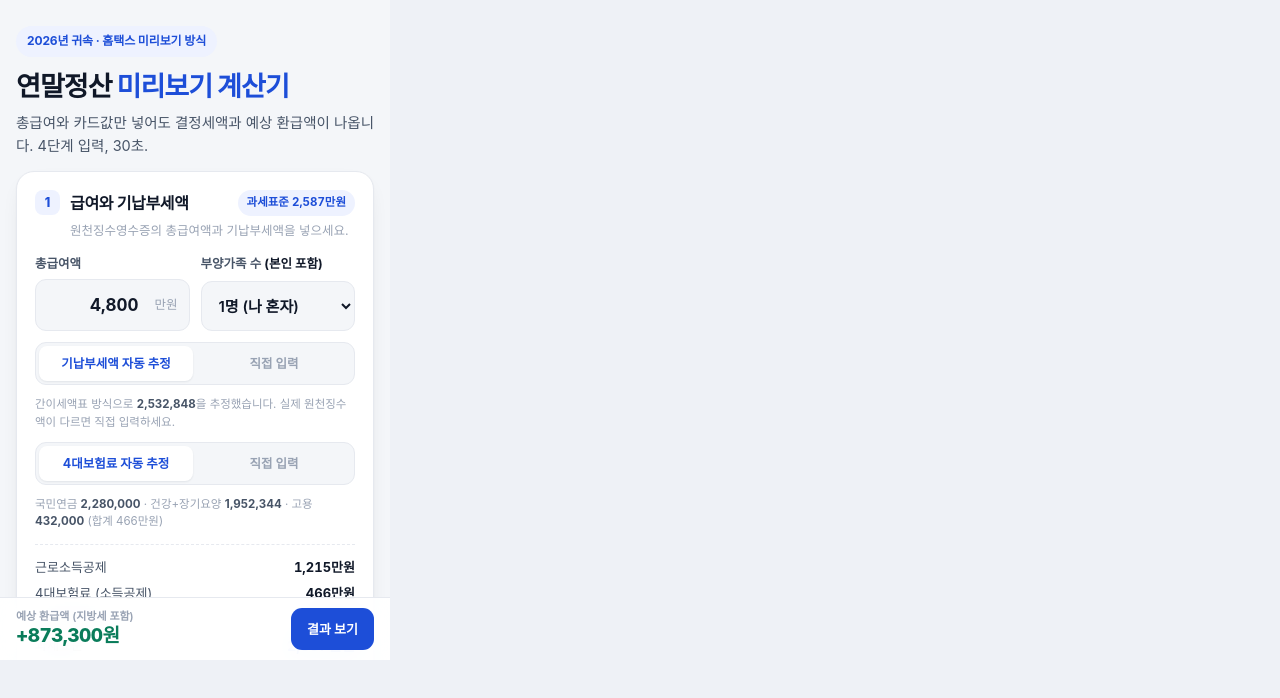
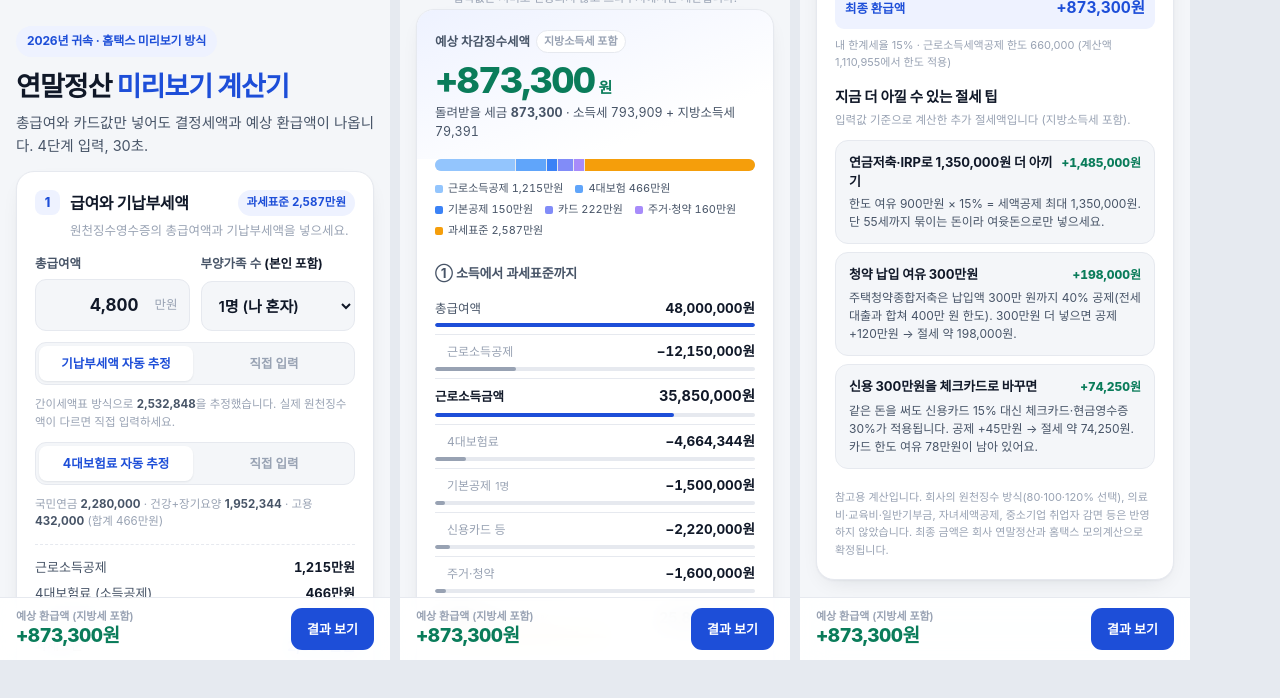
Before and after one commit to eonnnn-on/nyamlog-tools, a plain HTML site: page shot/index.html in a window 1280 px wide. Drawn offline with Linux system fonts and the light colour scheme.

Commit message:
shot: 3프레임 가로 미리보기

```diff
--- a/shot/index.html
+++ b/shot/index.html
@@ -5,26 +5,28 @@
 <meta name="viewport" content="width=device-width, initial-scale=1">
 <title>모바일 미리보기 (임시)</title>
 <style>
-  html,body{margin:0;padding:0;background:#eef1f6;overflow:hidden}
-  iframe{display:block;width:390px;height:660px;border:0;background:#fff}
+  html,body{margin:0;padding:0;background:#e6eaf0;overflow:hidden}
+  .row{display:flex;gap:10px;padding:0}
+  .phone{width:390px;height:660px;overflow:hidden;background:#fff}
+  iframe{display:block;width:390px;height:660px;border:0}
 </style>
 </head>
 <body>
+<div class="row" id="row"></div>
 <script>
 var targets = [
   {sel: null, off: 0},
-  {sel: '#sec2', off: -8},
-  {sel: '#sec3', off: -8},
-  {sel: '#sec4', off: -8},
   {sel: '#resultCard', off: -8},
-  {sel: '.tips', off: -64}
+  {sel: '.tips', off: -70}
 ];
-var q = new URLSearchParams(location.search);
-var i = Math.max(0, Math.min(targets.length - 1, parseInt(q.get('i') || '0', 10) || 0));
-var t = targets[i];
+var row = document.getElementById('row');
+targets.forEach(function(t){
+  var box = document.createElement('div');
+  box.className = 'phone';
   var f = document.createElement('iframe');
   f.src = '../tax-calc/';
-document.body.appendChild(f);
+  box.appendChild(f);
+  row.appendChild(box);
   f.addEventListener('load', function(){
     setTimeout(function(){
       try{
@@ -37,6 +39,7 @@ f.addEventListener('load', function(){
       }catch(e){}
     }, 300);
   });
+});
 </script>
 </body>
 </html>
```
Lines whose indentation alone changed are shown as unchanged.
